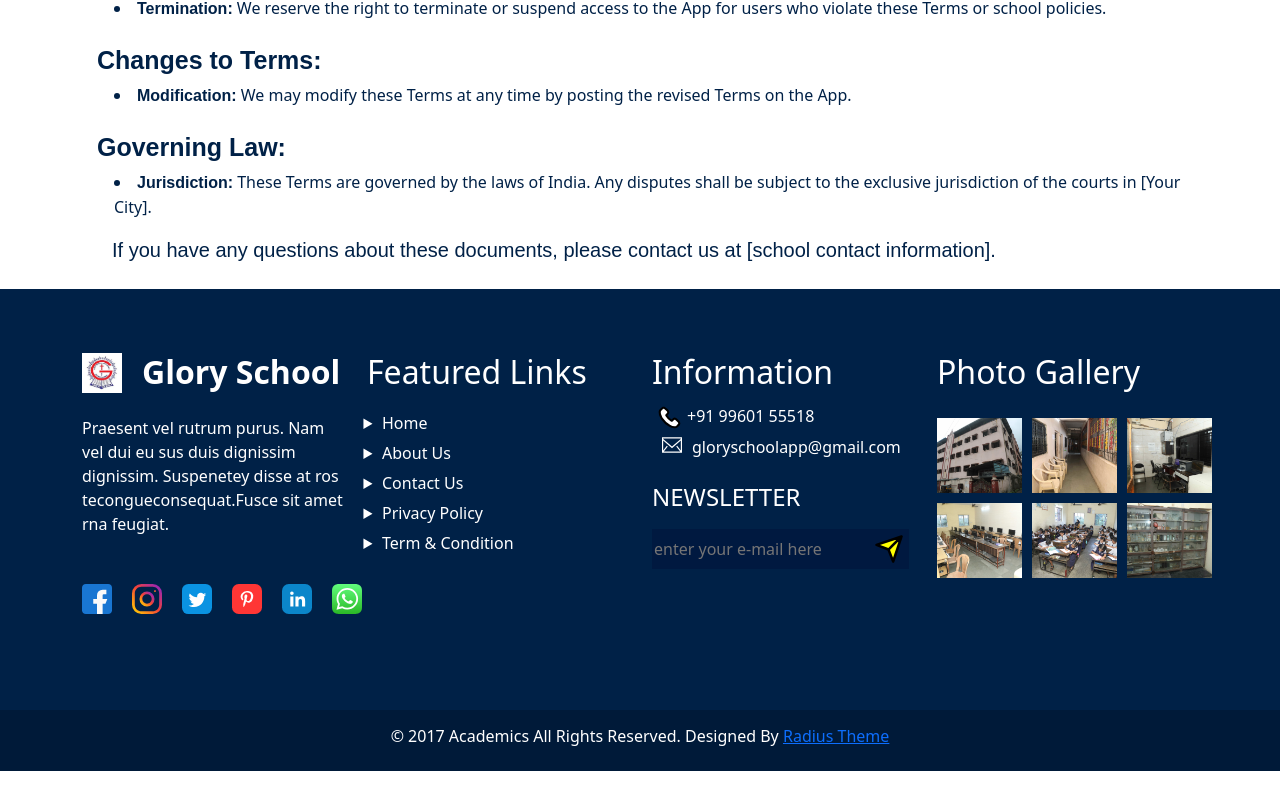
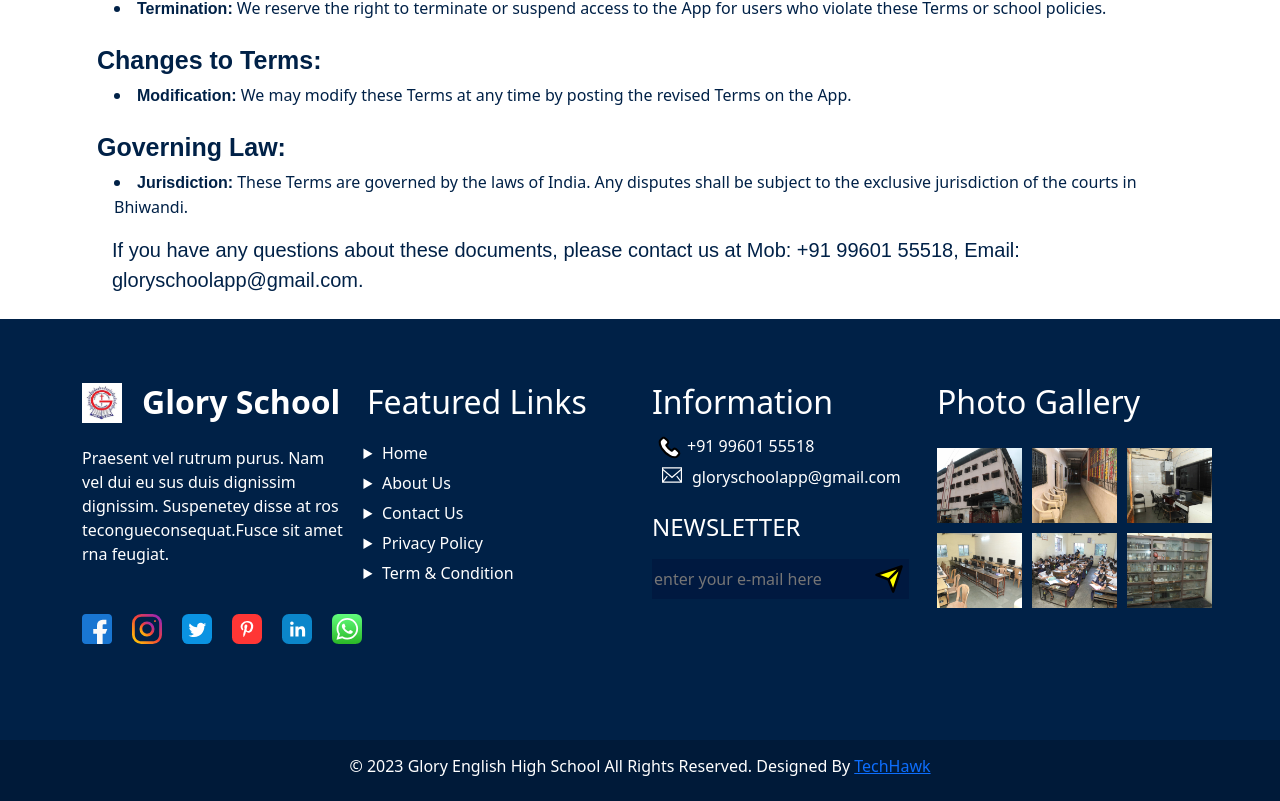
Before and after one commit to techhawk/glory_school_website, a React (Create React App) app: page /privacypolicy in a window 1280 px wide. Shown: the part 1741-2542 px from the top of the page. Before the commit the page ends 2512 px from the top, so only its background shows below. Built offline with nearby package versions, Linux system fonts and the light colour scheme.

Commit message:
build created

```diff
--- a/package.json
+++ b/package.json
@@ -1,7 +1,7 @@
 {
   "name": "glory_school_website",
   "version": "0.1.0",
-  "homepage": "https://gloryenglishschool.com/",
+  "homepage": "http://gloryenglishschool.com/",
   "private": true,
   "dependencies": {
     "@fortawesome/fontawesome-free": "^6.4.0",
--- a/src/App.js
+++ b/src/App.js
@@ -1,6 +1,6 @@
 import React from "react";
 import "./assets/styles/App.css";
-import { BrowserRouter, Route, Routes } from "react-router-dom";
+import { BrowserRouter, HashRouter, Route, Routes } from "react-router-dom";
 import HomePage from "./pages/HomePage";
 import MenuPage from "./pages/MenuPage";
 import ServicesPage from "./pages/ServicesPage";
--- a/src/components/FooterComponent/index.js
+++ b/src/components/FooterComponent/index.js
@@ -25,6 +25,7 @@ import payment1 from "../../assets/images/payement/payment-method1.jpg";
 import payment2 from "../../assets/images/payement/payment-method2.jpg";
 import payment3 from "../../assets/images/payement/payment-method3.jpg";
 import payment4 from "../../assets/images/payement/payment-method4.jpg";
+import { NavLink } from "react-router-dom";
 
 const FooterComponent = () => {
   return (
@@ -63,19 +64,19 @@ const FooterComponent = () => {
                 <div className="featured-all-link mt-3">
                   <ul>
                     <li>
-                      <a href="/">Home</a>
+                      <NavLink to={"/"}>Home</NavLink>
                     </li>
                     <li>
-                      <a href="/about">About Us</a>
+                      <NavLink to={"/about"}>About Us</NavLink>
                     </li>
                     <li>
-                      <a href="/contact">Contact Us</a>
+                      <NavLink to={"/contact"}>Contact Us</NavLink>
                     </li>
                     <li>
-                      <a href="/privacypolicy">Privacy Policy</a>
+                      <NavLink to={"/privacypolicy"}>Privacy Policy</NavLink>
                     </li>
                     <li>
-                      <a href="term">Term & Condition</a>
+                      <NavLink to={"term"}>Term & Condition</NavLink>
                     </li>
                   </ul>
                   {/* <ul className="ms-5">
@@ -161,8 +162,8 @@ const FooterComponent = () => {
           <div className="reversed-part">
             <div className="design-by mt-2">
               <p>
-                © 2017 Academics All Rights Reserved. Designed By{" "}
-                <a href="">Radius Theme</a>{" "}
+                © 2023 Glory English High School All Rights Reserved. Designed
+                By <a href="">TechHawk</a>{" "}
               </p>
             </div>
             {/* <div className="online-card">
--- a/src/components/HeaderComponent/index.js
+++ b/src/components/HeaderComponent/index.js
@@ -1,5 +1,5 @@
 import React, { useState } from "react";
-import { Link } from "react-router-dom";
+import { Link, NavLink } from "react-router-dom";
 import SchoolLogo from "../../assets/images/png/gloryenglishhighschoolicon128.png";
 import Hamburger from "../../assets/images/svg/hamburger-menu-svgrepo-com.svg";
 
@@ -22,14 +22,14 @@ const HeaderComponent = () => {
             </div>
             <div className="navbar">
               <ul>
-                <li className="active">
-                  <Link to={"/"}>Home</Link>
+                <li>
+                  <NavLink to={"/"}>Home</NavLink>
                 </li>
                 <li>
-                  <Link to={"/about"}>About</Link>
+                  <NavLink to={"/about"}>About</NavLink>
                 </li>
                 <li>
-                  <Link to={"/contact"}>Contact Us</Link>
+                  <NavLink to={"/contact"}>Contact Us</NavLink>
                 </li>
               </ul>
             </div>
--- a/src/pages/PrivacyPolicyPage/index.js
+++ b/src/pages/PrivacyPolicyPage/index.js
@@ -117,8 +117,8 @@ const PrivacyPolicyPage = () => {
                       regulations.
                     </li>
                     <li>
-                      <span>Account Information:</span> Users are responsible for
-                      maintaining the confidentiality of their account
+                      <span>Account Information:</span> Users are responsible
+                      for maintaining the confidentiality of their account
                       credentials.
                     </li>
                   </ul>
@@ -180,9 +180,9 @@ const PrivacyPolicyPage = () => {
                   <h3>Termination:</h3>
                   <ul>
                     <li>
-                      <span>Termination:</span> We reserve the right to terminate
-                      or suspend access to the App for users who violate these
-                      Terms or school policies.
+                      <span>Termination:</span> We reserve the right to
+                      terminate or suspend access to the App for users who
+                      violate these Terms or school policies.
                     </li>
                   </ul>
                 </div>
@@ -201,12 +201,13 @@ const PrivacyPolicyPage = () => {
                     <li>
                       <span>Jurisdiction:</span> These Terms are governed by the
                       laws of India. Any disputes shall be subject to the
-                      exclusive jurisdiction of the courts in [Your City].
+                      exclusive jurisdiction of the courts in Bhiwandi.
                     </li>
                   </ul>
                   <p>
                     If you have any questions about these documents, please
-                    contact us at [school contact information].
+                    contact us at Mob: +91 99601 55518, Email:
+                    gloryschoolapp@gmail.com.
                   </p>
                 </div>
               </div>
```
Also changed, not shown: 1 other file (tests, documents, lock files or other folders).
